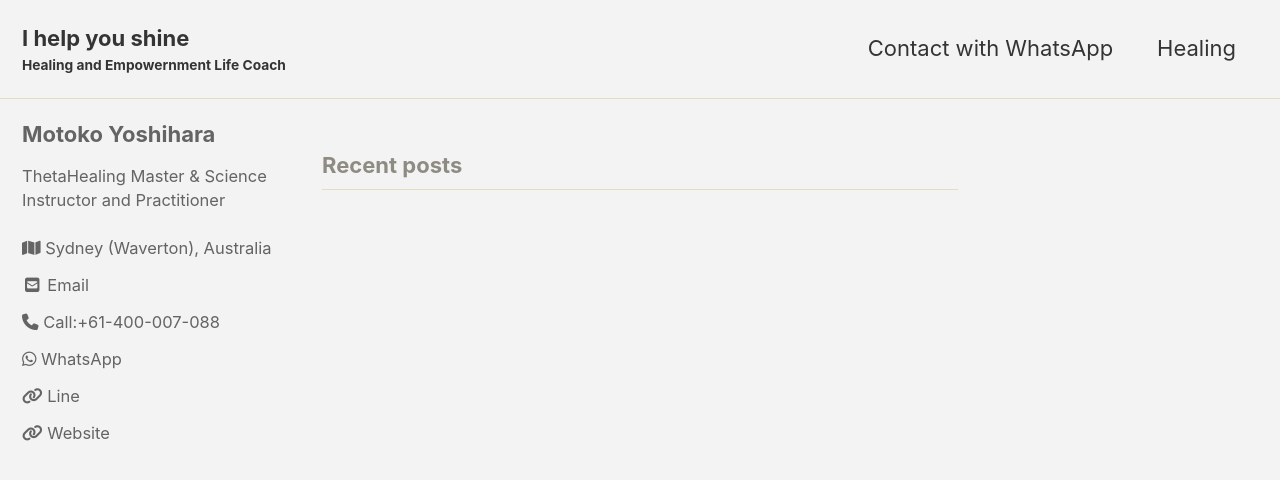
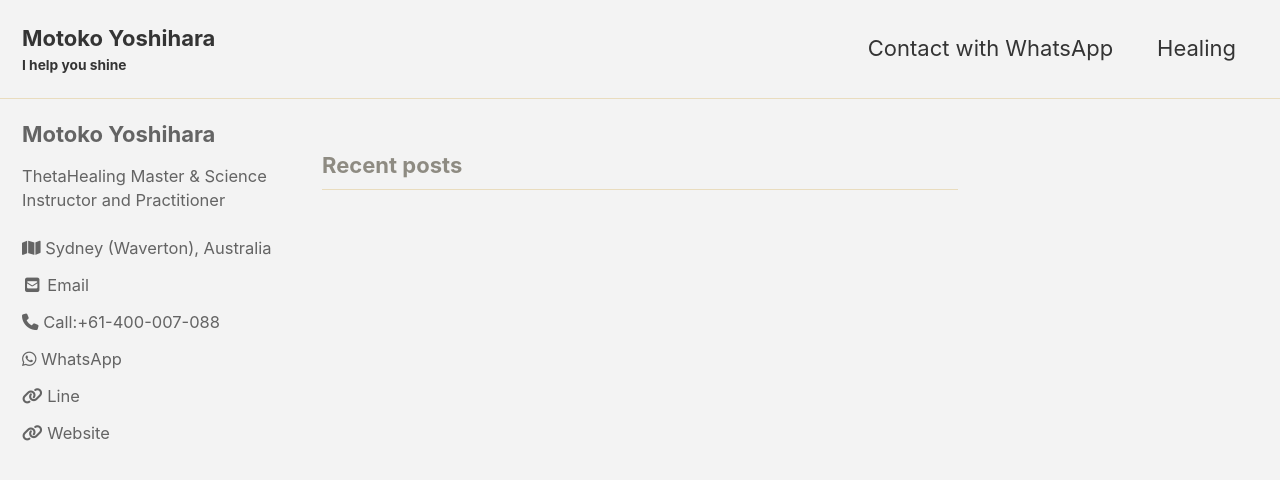
Before and after one commit to MotokoHealing/MotokoHealing.github.io, a Jekyll site: the page built from index.html, in a window 1280 px wide and 900 px high. Shown: the top 480 px of the window. Built offline with Jekyll 4.4.1, drawn with Linux system fonts in a browser that asks for light colours; cached includes are drawn as plain includes; nearby versions of some CDN libraries; the list of posts is cut into pages by our own code.

Commit message:
changed web page title

```diff
--- a/_config.yml
+++ b/_config.yml
@@ -16,9 +16,9 @@ minimal_mistakes_skin    : "dirt" # "default", "air", "aqua", "contrast", "dark"
 
 # Site Settings
 locale                   : "en-US"
-title                    : "I help you shine"
+title                    : "Motoko Yoshihara"
 title_separator          : "-"
-subtitle                 : Healing and Empowernment Life Coach # site tagline that appears below site title in masthead
+subtitle                 : I help you shine # site tagline that appears below site title in masthead
 name                     : "Motoko Yoshihara"
 description              : " ---- "
 url                      : # the base hostname & protocol for your site e.g. "https://mmistakes.github.io"
```
